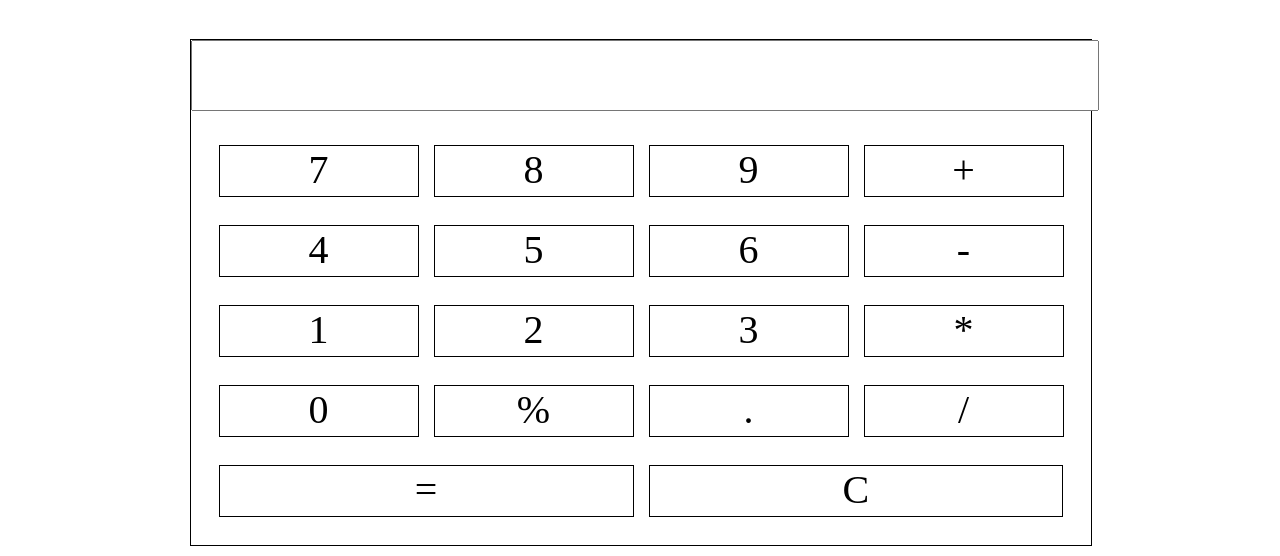
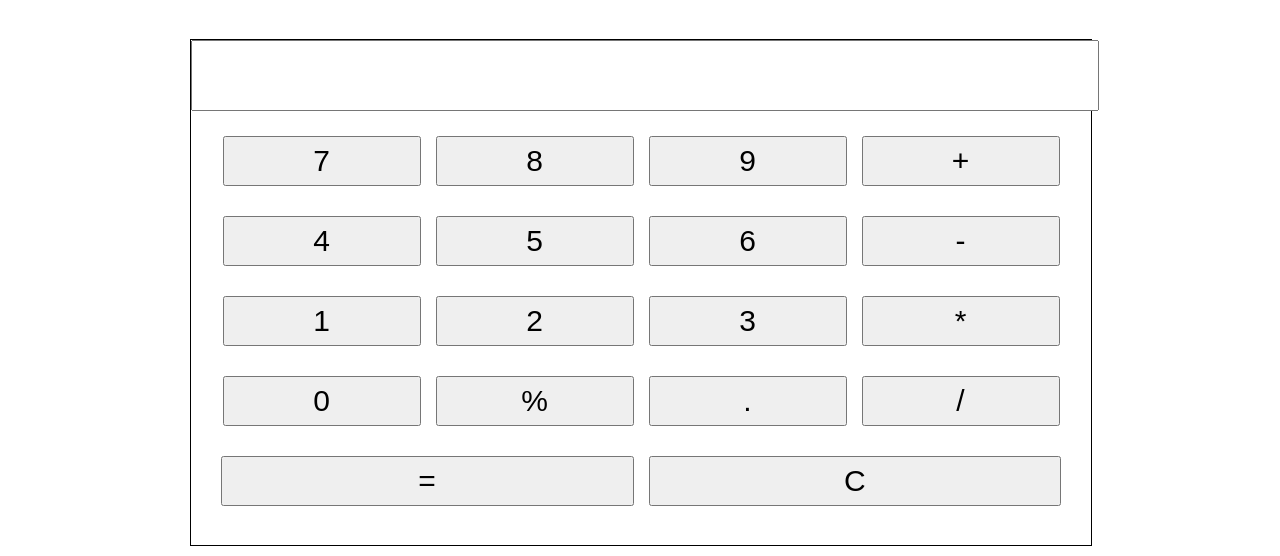
Before and after one commit to mateuszrosa/Calculator, a website: page index.html in a window 1280 px wide. Shown: the part 136-692 px from the top of the page. Drawn offline with Linux system fonts and the light colour scheme.

Commit message:
inputs as buttons

```diff
--- a/index.html
+++ b/index.html
@@ -17,41 +17,77 @@
     <div class='col-1'>2</div>
 
     <div class='col-6 calc'>
-      <div class='col-8 result'>
+      <div class='col-8 screen'>
         <input />
       </div>
 
       <div class='col-8 rows'>
-        <div class='col-1 button numbers'>7</div>
-        <div class='col-1 button numbers'>8</div>
-        <div class='col-1 button numbers'>9</div>
-        <div class='col-1 button'>+</div>
+        <div class='col-1 button numbers'>
+          <input type='button' value='7'/>
+        </div>
+        <div class='col-1 button numbers'>
+          <input type='button' value='8'/>
+        </div>
+        <div class='col-1 button numbers'>
+          <input type='button' value='9'/>
+        </div>
+        <div class='col-1 button sum'>
+          <input type='button' value='+'/>
+        </div>
       </div>
 
       <div class='col-8 rows'>
-        <div class='col-1 button numbers'>4</div>
-        <div class='col-1 button numbers'>5</div>
-        <div class='col-1 button numbers'>6</div>
-        <div class='col-1 button'>-</div>
+        <div class='col-1 button numbers'>
+          <input type='button' value='4'/>
+        </div>
+        <div class='col-1 button numbers'>
+          <input type='button' value='5'/>
+        </div>
+        <div class='col-1 button numbers'>
+          <input type='button' value='6'/>
+        </div>
+        <div class='col-1 button'>
+          <input type='button' value='-'/>
+        </div>
       </div>
 
       <div class='col-8 rows'>
-        <div class='col-1 button numbers'>1</div>
-        <div class='col-1 button numbers'>2</div>
-        <div class='col-1 button numbers'>3</div>
-        <div class='col-1 button'>*</div>
+        <div class='col-1 button numbers'>
+          <input type='button' value='1'/>
+        </div>
+        <div class='col-1 button numbers'>
+          <input type='button' value='2'/>
+        </div>
+        <div class='col-1 button numbers'>
+          <input type='button' value='3'/>
+        </div>
+        <div class='col-1 button'>
+          <input type='button' value='*'/>
+        </div>
       </div>
 
       <div class='col-8 rows'>
-        <div class='col-1 button'>0</div>
-        <div class='col-1 button'>%</div>
-        <div class='col-1 button'>.</div>
-        <div class='col-1 button'>/</div>
+        <div class='col-1 button'>
+          <input type='button' value='0'/>
+        </div>
+        <div class='col-1 button'>
+          <input type='button' value='%'/>
+        </div>
+        <div class='col-1 button'>
+          <input type='button' value='.'/>
+        </div>
+        <div class='col-1 button'>
+          <input type='button' value='/'/>
+        </div>
       </div>
 
       <div class='col-8 rows'>
-        <div class='col-1 button cancel'>=</div>
-        <div class='col-1 button sum'>C</div>
+        <div class='col-1 button result'>
+          <input type='button' value='='/>
+        </div>
+        <div class='col-1 button clear'>
+          <input type='button' value='C'/>
+        </div>
       </div>
 
     </div>
--- a/js/script.js
+++ b/js/script.js
@@ -1,14 +1,29 @@
 document.addEventListener('DOMContentLoaded',function() {
 
   let numbers = document.querySelectorAll('.numbers');
-  let input = document.querySelector('.result input');
-  console.log(input);
+  let input = document.querySelector('.screen input');
+  let clear = document.querySelector('.clear');
+  let sum = document.querySelector('.sum');
+  let result = document.querySelector('.result');
+  console.log(result);
 
 for(let i=0; i<numbers.length; i++) {
   numbers[i].addEventListener('click', function() {
-    console.log(numbers[i].innerText);
-    input.value += numbers[i].innerText;
+    var a = input.value += numbers[i].innerText;
+    console.log(a);
   })
 }
+clear.addEventListener('click', function() {
+  input.value = input.value.slice(0, -1);
+})
+
+sum.addEventListener('click', function() {
+  input.value += '+';
+})
+
+result.addEventListener('click', function() {
+  console.log(a);
+  input.value = a;
+})
 
 })
--- a/scss/main.scss
+++ b/scss/main.scss
@@ -13,7 +13,7 @@
   height: 505px;
   border: 1px solid black;
   margin-top: 60px;
-    .result {
+    .screen {
       width: 100%;
       height: 65px;
       border-bottom: 1px solid black;
@@ -33,11 +33,18 @@
         .button {
           width: 22%;
           height: 50px;
-          border: 1px solid black;
           margin-left: 15px;
-          margin-top: 20px;
           font-size: 40px;
           text-align: center;
+          position: relative;
+            input {
+              width: 100%;
+              height: 100%;
+              position: absolute;
+              bottom: 0;
+              left: 0;
+              font-size: 30px;
+            }
         }
         .button:active {
           box-shadow: 0 5px #666;
@@ -46,10 +53,10 @@
         .button:first-of-type {
           margin-left: 0;
         }
-        .sum {
+        .clear {
           width: 45.87%;
         }
-        .cancel {
+        .result {
           width: 45.87%;
         }
     }
```
Also changed, not shown: css/main.css.
